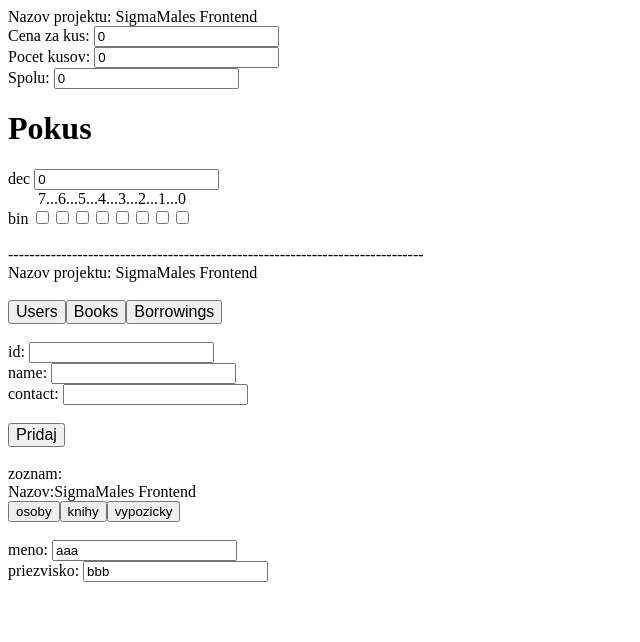
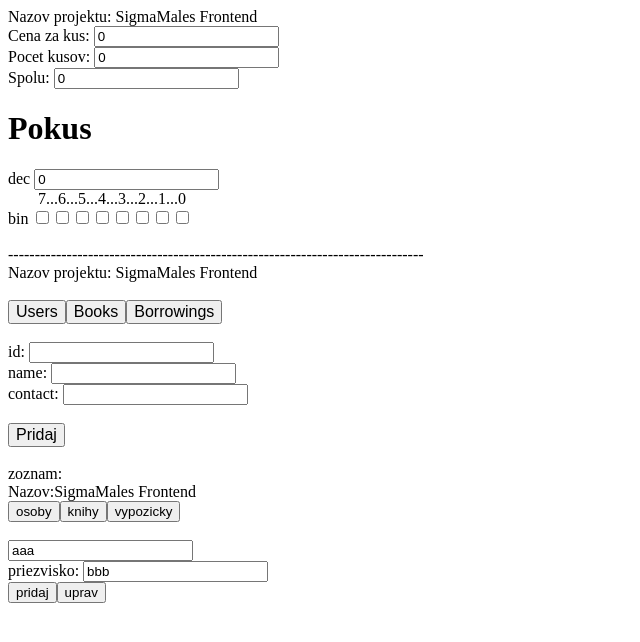
Before and after one commit to RastislavBiba/SigmaMale_Frontend, an Angular app: page /osoba in a window 1280 px wide. Shown: the top 642 px of the page, without its empty margins (0-640 px from the left). Built offline with nearby package versions, Linux system fonts and the light colour scheme.

Commit message:
formular

```diff
--- a/src/app/models/osoba.model.ts
+++ b/src/app/models/osoba.model.ts
@@ -1,9 +1,11 @@
 export class Osoba {
 
+  id?: string;
   meno: string;
   priezvisko: string;
 
   constructor(osoba: Osoba) {
+    this.id = osoba.id;
     this.meno = osoba.meno;
     this.priezvisko = osoba.priezvisko;
   }
--- a/src/app/osoba-formular/osoba-formular.component.html
+++ b/src/app/osoba-formular/osoba-formular.component.html
@@ -1,5 +1,10 @@
+<form [formGroup]="formular" >
 
-meno:
-<input [(ngModel)]="osoba.meno"><br>
+<input formControlName="meno"><br>
 priezvisko:
-<input [(ngModel)]="osoba.priezvisko"><br>
+<input formControlName="priezvisko"><br>
+
+
+<button (click)="pridaj()">pridaj</button>
+<button (click)="uprav()">uprav</button>
+</form>
--- a/src/app/osoba-formular/osoba-formular.component.ts
+++ b/src/app/osoba-formular/osoba-formular.component.ts
@@ -1,5 +1,6 @@
-import { Component, OnInit } from '@angular/core';
+import {Component, EventEmitter, Input, OnInit, Output} from '@angular/core';
 import {Osoba} from "../models/osoba.model";
+import {FormControl, FormGroup} from "@angular/forms";
 
 @Component({
   selector: 'app-osoba-formular',
@@ -8,8 +9,39 @@ import {Osoba} from "../models/osoba.model";
 })
 export class OsobaFormularComponent {
 
-  osoba: Osoba = { meno: 'aaa', priezvisko: 'bbb' }
+  @Output()
+  pridajOsobu = new EventEmitter<Osoba>();
+  @Output()
+  upravOsobu = new EventEmitter<Osoba>();
 
-  constructor() { }
+  @Input()
+  set osoba(o: Osoba){
+    if(o){
+      this.formular.patchValue({id: o.id,meno: o.meno,priezvisko: o.priezvisko})
+    }
+  }
+
+  //osoba: Osoba = { meno: 'aaa', priezvisko: 'bbb' }
+
+  formular:FormGroup;
+
+  constructor() {
+    this.formular = new FormGroup({id: new FormControl(null), meno: new FormControl(null),priezvisko: new FormControl(null)});
+  }
+
+  public pridaj(): void {
+
+    this.pridajOsobu.emit({id: Math.random().toString(),meno: this.formular.value.meno, priezvisko: this.formular.value.priezvisko});
+    //this.osoba.meno="";
+    //this.osoba.priezvisko="";
+    this.formular.reset();
+  }
+
+  public uprav(): void {
+    this.upravOsobu.emit(this.formular.value);
+    //this.osoba.meno="";
+    //this.osoba.priezvisko="";
+    this.formular.reset();
+  }
 
 }
--- a/src/app/osoba-stranka/osoba-stranka.component.html
+++ b/src/app/osoba-stranka/osoba-stranka.component.html
@@ -1,4 +1,4 @@
 
-<app-osoba-formular></app-osoba-formular>
+<app-osoba-formular [osoba]="aktOsoba" (pridajOsobu)="pridaj($event)" (upravOsobu)="uprav($event)"></app-osoba-formular>
 
-<app-osoby-zoznam></app-osoby-zoznam>
+<app-osoby-zoznam [osoby]="osoby" (upravOsobu)="upravZoZoznamu($event)"></app-osoby-zoznam>
--- a/src/app/osoba-stranka/osoba-stranka.component.ts
+++ b/src/app/osoba-stranka/osoba-stranka.component.ts
@@ -1,4 +1,5 @@
 import { Component, OnInit } from '@angular/core';
+import {Osoba} from "../models/osoba.model";
 
 @Component({
   selector: 'app-osoba-stranka',
@@ -7,4 +8,23 @@ import { Component, OnInit } from '@angular/core';
 })
 export class OsobaStrankaComponent {
 
+  osoby: Osoba[] = [];
+  aktOsoba: Osoba = {meno:'aaa', priezvisko:'bbb'};
+  pridaj(osoba: Osoba): void {
+    this.osoby.push(osoba);
+
+  }
+
+  uprav(osoba: Osoba):void{
+    const index = this.osoby.findIndex(osobaZPola => osobaZPola.id === osoba.id);
+    if (index !== -1) {
+      this.osoby[index] = osoba;
+    }
+  }
+
+  upravZoZoznamu(osoba: Osoba):void{
+    this.aktOsoba = osoba;
+  }
+
+
 }
--- a/src/app/osoby-zoznam/osoby-zoznam.component.html
+++ b/src/app/osoby-zoznam/osoby-zoznam.component.html
@@ -1,3 +1,4 @@
 <div *ngFor="let o of osoby">
   {{o.meno}} {{o.priezvisko}}
+  <button (click)="uprav(o)">uprav</button>
 </div>
--- a/src/app/osoby-zoznam/osoby-zoznam.component.ts
+++ b/src/app/osoby-zoznam/osoby-zoznam.component.ts
@@ -1,4 +1,4 @@
-import { Component, OnInit } from '@angular/core';
+import {Component, EventEmitter, Input, OnInit, Output} from '@angular/core';
 import {Osoba} from "../models/osoba.model";
 
 @Component({
@@ -8,8 +8,16 @@ import {Osoba} from "../models/osoba.model";
 })
 export class OsobyZoznamComponent {
 
+
+  @Input()
   osoby: Osoba[] = []
 
+  @Output()
+  upravOsobu: EventEmitter<Osoba> = new EventEmitter<Osoba>();
   constructor() { }
 
+
+  uprav(osoba: Osoba):void {
+    this.upravOsobu.emit(osoba);
+  }
 }
```
Also changed, not shown: src/app/app.module.ts (+8 -7 lines).
